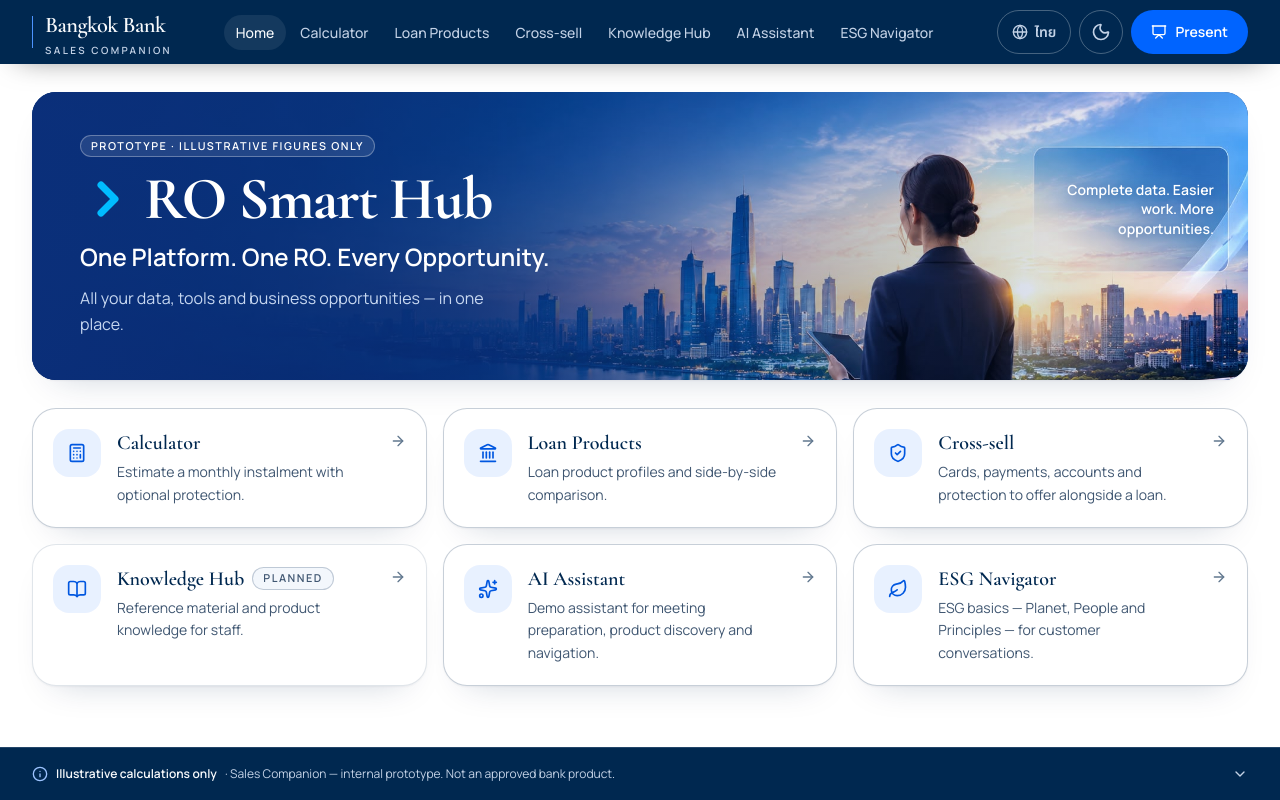
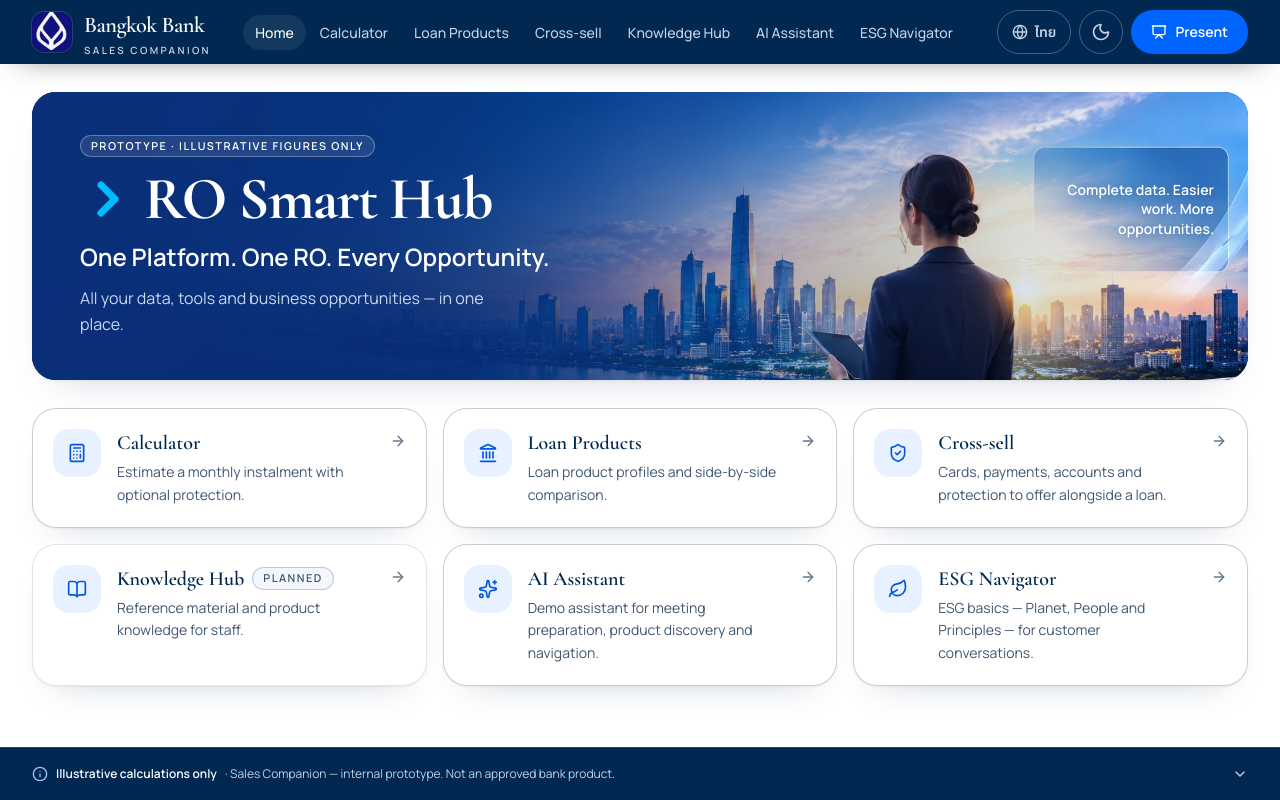
Before and after one commit to barkroth/BangkokBank-thailand, a Next.js app: page / in a window 1280 px wide. Built offline with nearby package versions, Linux system fonts and the light colour scheme.

Commit message:
Add Bangkok Bank icon to navbar

```diff
--- a/src/components/layout/BrandMark.tsx
+++ b/src/components/layout/BrandMark.tsx
@@ -1,19 +1,26 @@
 "use client";
 
+import Image from "next/image";
 import Link from "next/link";
 import { useI18n } from "@/hooks/use-i18n";
 import { DemoBadge } from "@/components/ui/DemoBadge";
 
-/**
- * Text-only wordmark. Deliberately NOT an official logo — this prototype must
- * not imply it is an approved bank product.
- */
+/** Bangkok Bank icon followed by the text wordmark. */
 export function BrandMark({ showBadge = true }: { showBadge?: boolean }) {
   const { t } = useI18n();
 
   return (
     <Link href="/" className="group flex min-w-0 shrink-0 items-center gap-3 rounded-lg focus-visible:outline-none focus-visible:ring-2 focus-visible:ring-accent">
-      <span className="hidden h-8 w-px shrink-0 bg-accent sm:block" aria-hidden />
+      <span className="relative size-10 shrink-0 overflow-hidden rounded-xl shadow-sm ring-1 ring-white/15" aria-hidden>
+        <Image
+          src="/images/bangkok-bank-logo.png"
+          alt=""
+          width={256}
+          height={259}
+          priority
+          className="absolute -left-[26px] -top-[22px] h-auto w-[92px] max-w-none"
+        />
+      </span>
       <span className="min-w-0 leading-none">
         <span className="block whitespace-nowrap font-display text-lg font-semibold tracking-tight text-fg sm:text-[1.4rem]">
           {t.brand.name}
```
Also changed, not shown: public/images/bangkok-bank-logo.png (added).
